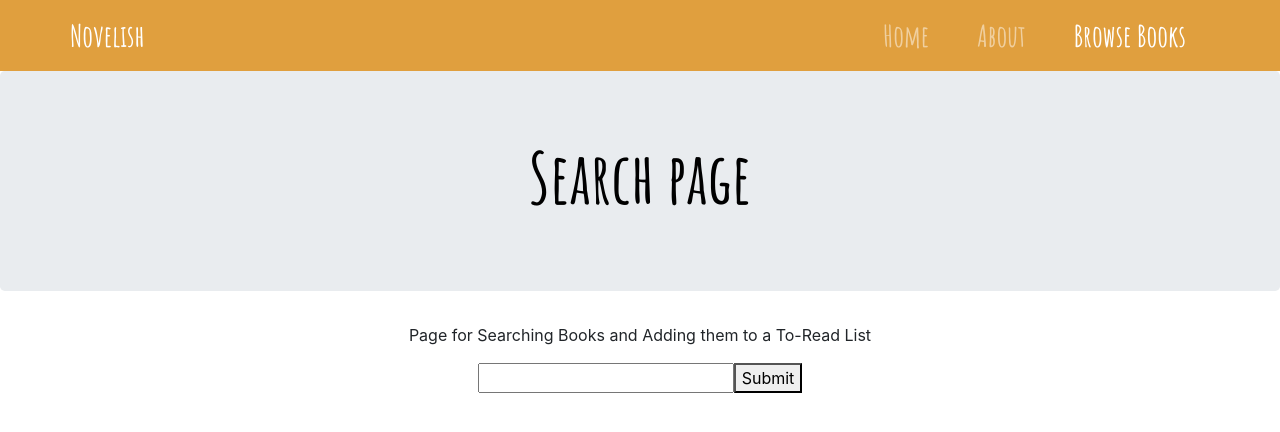
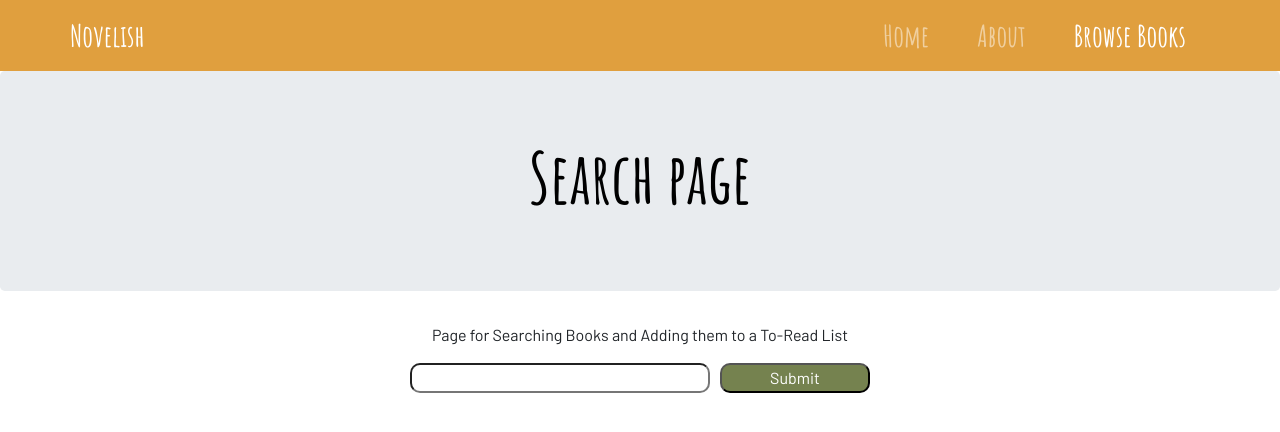
Before and after one commit to anuya-karnik/Novelish, a React (Create React App) app in the folder novelish/: page /search in a window 1280 px wide. Shown: the top 432 px of the page. Built offline with nearby package versions, Linux system fonts and the light colour scheme.

Commit message:
changed index.css

```diff
--- a/novelish/public/index.html
+++ b/novelish/public/index.html
@@ -19,6 +19,7 @@
 
     <link rel="preconnect" href="https://fonts.gstatic.com">
     <link href="https://fonts.googleapis.com/css2?family=Amatic+SC:wght@700&family=Barlow:wght@400;500&family=Dancing+Script:wght@700&display=swap" rel="stylesheet">
+
     <!--
       Notice the use of %PUBLIC_URL% in the tags above.
       It will be replaced with the URL of the `public` folder during the build.
@@ -29,10 +30,13 @@
       Learn how to configure a non-root public URL by running `npm run build`.
     -->
     <title>Novelish</title>
+    <!-- <img src="book.jpeg" alt= "book"> -->
   </head>
   <body>
+
     <noscript>You need to enable JavaScript to run this app.</noscript>
     <div id="root"></div>
+
     <!--
       This HTML file is a template.
       If you open it directly in the browser, you will see an empty page.
--- a/novelish/src/components/home.jsx
+++ b/novelish/src/components/home.jsx
@@ -115,6 +115,7 @@ function Home() {
 
       </div> */}
       <div className="jumbotron text-center">
+      {/* <img src="book.jpeg" alt= "book"> */}
         <h1>Welcome to Novelish</h1>
         <h3>Your Space to Read, Grow and Explore</h3>
 
--- a/novelish/src/index.css
+++ b/novelish/src/index.css
@@ -78,6 +78,10 @@ h6 {
     border-radius: 25px;
 }
 
+/* .card-body {
+    border-radius: 25px 0px 25px 25px;
+} */
+
 .card-subtitle {
     padding-bottom: 30px;
 }
@@ -91,8 +95,18 @@ h6 {
     border-color: #545f33;
 }
 
+.add.btn:active{
+    background-color: #545f33 !important;
+    border-color: #545f33;
+}
+
 .btn-primary:hover {
     background-color: #ff8811;
+    border-color: #ff8811;
+}
+
+.btn-primary:active {
+    background-color: #ff8811 !important;
     border-color: #ff8811;
 }
 
@@ -146,3 +160,21 @@ h6 {
 .text-muted {
     font-family: 'Barlow', sans-serif;
 }
+
+input {
+    width: 300px;
+    border-radius: 10px;
+}
+
+button {
+    margin-left: 10px;
+    border-radius: 10px;
+    background-color: #75824f;
+    color: #ffffff;
+    width: 150px;
+    font-family: 'Barlow', sans-serif;
+}
+
+p,li{
+    font-family: 'Barlow', sans-serif;
+}
```
Also changed, not shown: novelish/public/book.jpeg (added).
